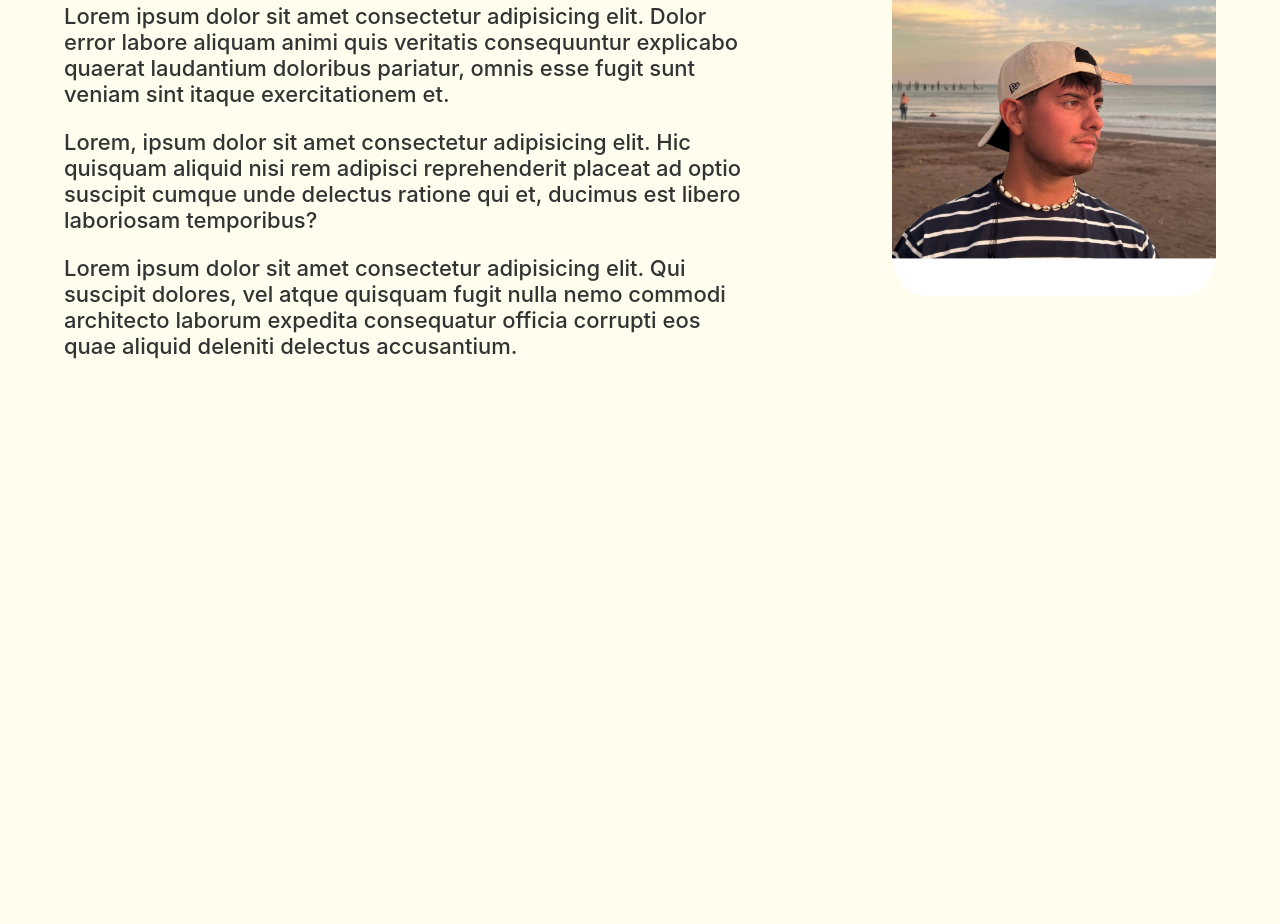
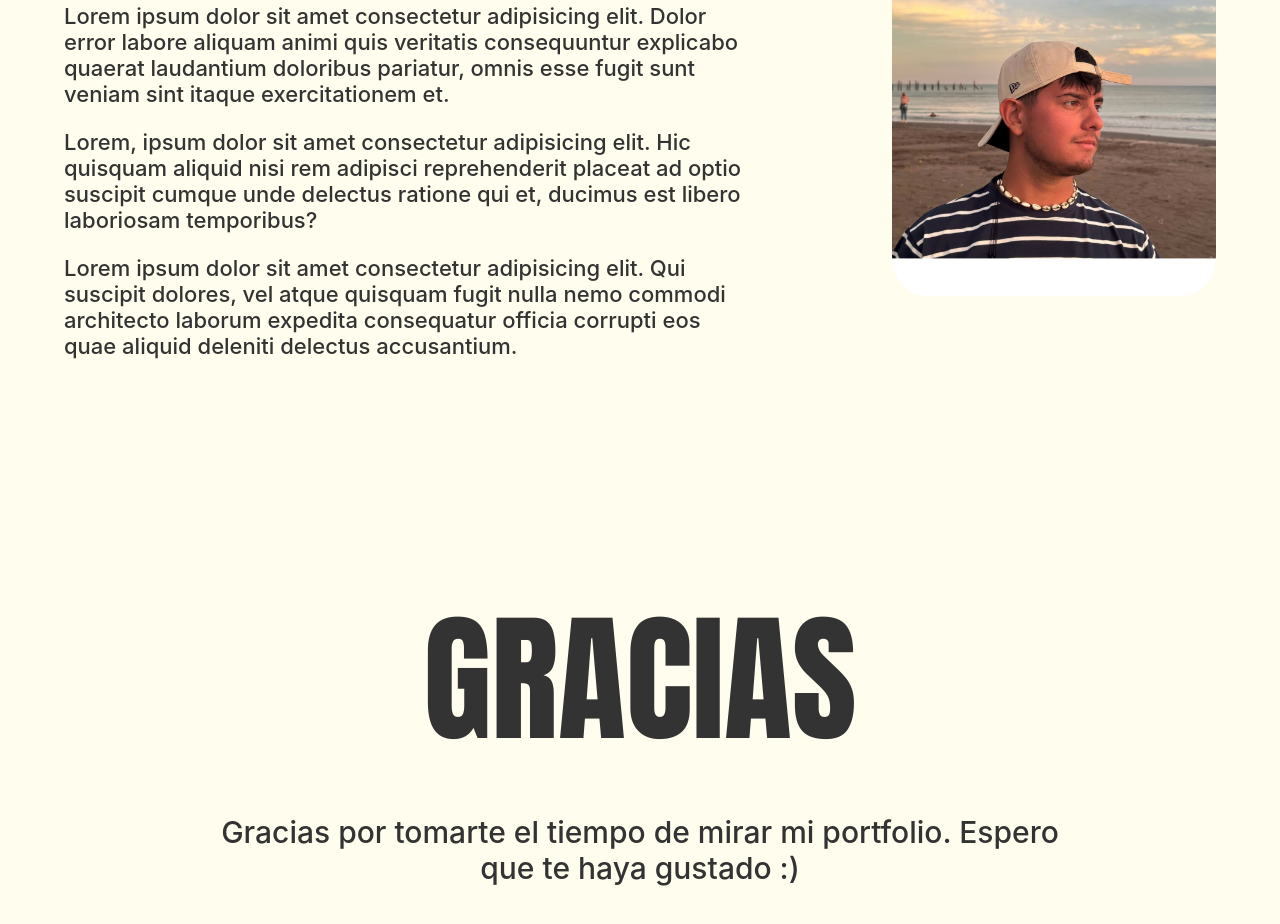
Before and after one commit to eliasgioia/eliasgioia.github.io, a plain HTML site: page index.html in a window 1280 px wide. Shown: the part 2902-3826 px from the top of the page. Before the commit the page ends 3347 px from the top, so only its background shows below. Drawn offline with Linux system fonts and the light colour scheme.

Commit message:
creada seccion thankyou

```diff
--- a/index.html
+++ b/index.html
@@ -65,5 +65,9 @@
         </div>
         <img src="retrato.jpeg" alt="studies">
     </section>
+    <section class="thanks">
+        <h2>GRACIAS</h2>
+        <p>Gracias por tomarte el tiempo de mirar mi portfolio. Espero que te haya gustado :)</p>
+    </section>
 </body>
 </html>
--- a/styles.css
+++ b/styles.css
@@ -159,3 +159,16 @@ header h2{
     font-size: 60px;
     font-weight: lighter;
 }
+.thanks{
+    text-align: center;
+    margin: 15%;
+}
+.thanks h2{
+    font-family: Impact, Haettenschweiler, 'Arial Narrow Bold', sans-serif;
+    margin: 0;
+    font-size: 140px;
+    font-weight: 10;
+}
+.thanks p{
+    font-size: 30px;
+}
```
